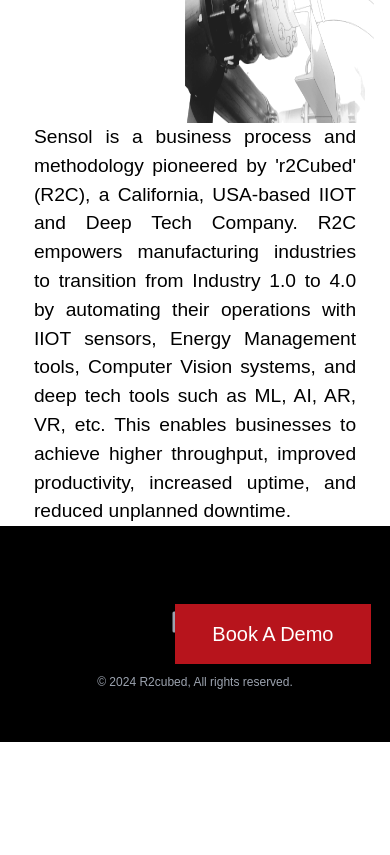
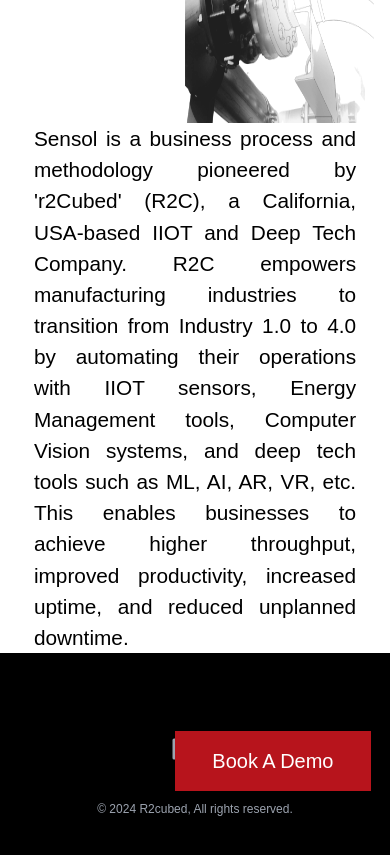
Before and after one commit to Maheendran/R2CUBED, a Next.js app: page /about in a window 390 px wide. Shown: the part 940-1795 px from the top of the page. Before the commit the page ends 1682 px from the top, so only its background shows below. Built offline with nearby package versions, Linux system fonts and the light colour scheme.

Commit message:
about page responsive

```diff
--- a/src/app/about/page.jsx
+++ b/src/app/about/page.jsx
@@ -55,7 +55,7 @@
               className="w-[90%] m-auto  text-justify z-10
              my-auto"
             >
-              <p>
+              <p className=" text-[1.3rem] md:text-[1.5rem]">
                 Sensol is a business process and methodology pioneered by
                 'r2Cubed' (R2C), a California, USA-based IIOT and Deep Tech
                 Company. R2C empowers manufacturing industries to transition
```
